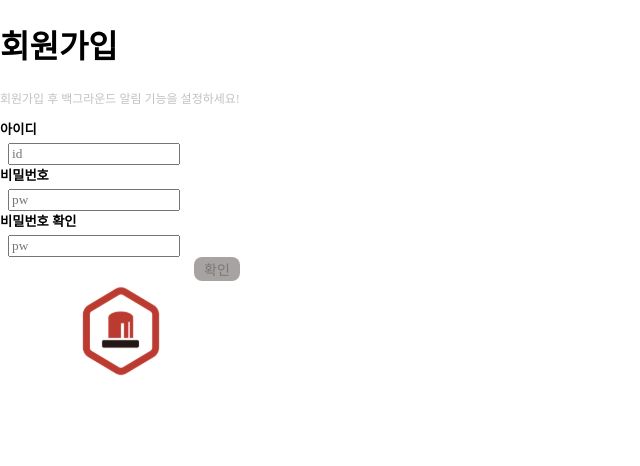
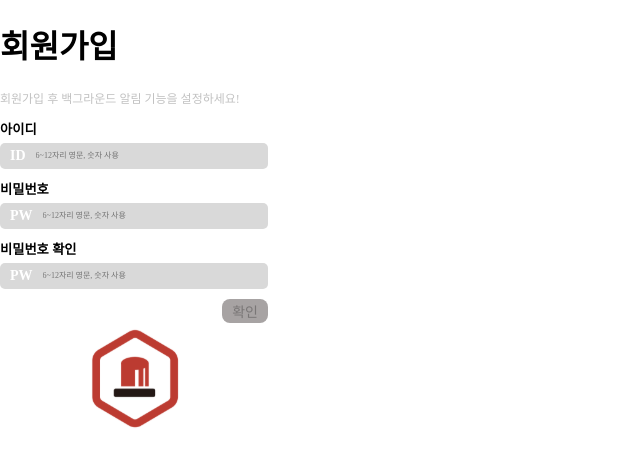
Before and after one commit to bbiyongbbiyong/bbiyong-front, a React (Create React App) app: page /join in a window 1280 px wide. Shown: the top 466 px of the page, without its empty margins (0-640 px from the left). Built offline with nearby package versions, Linux system fonts and the light colour scheme; a web font is replaced by a local one.

Commit message:
feat(Signup): TextInput 컴포넌트 적용

```diff
--- a/src/pages/Signup.jsx
+++ b/src/pages/Signup.jsx
@@ -3,6 +3,7 @@ import React, { useState } from 'react';
 import logo from '../assets/serviceLogo.svg';
 
 import '../css/Signup.css';
+import TextInput from '../components/TextInput';
 
 const Signup = () => {
   const [id, setId] = useState();
@@ -44,15 +45,30 @@ const Signup = () => {
 
       <form id="signup-input-container" onSubmit={onSubmit}>
         <h5> 아이디 </h5>
-        <input placeholder="id" onChange={handleID} pattern="[a-z\d]{6,12}" />
+        <TextInput
+          label="ID"
+          placeholder="6~12자리 영문, 숫자 사용"
+          pattern="[a-z\d]{6,12}"
+          onChange={handleID}
+        />
 
         <h5> 비밀번호 </h5>
-        <input placeholder="pw" type="password" onChange={handlePW} pattern="[a-z\d]{6,12}" />
+        <TextInput
+          label="PW"
+          placeholder="6~12자리 영문, 숫자 사용"
+          type="password"
+          pattern="[a-z\d]{6,12}"
+          onChange={handlePW}
+        />
 
         <h5> 비밀번호 확인 </h5>
         {confirmPw && !isPasswordMatched && <p> 비밀번호가 일치하지 않습니다</p>}
-        <input placeholder="pw" type="password" onChange={handleConfirmPW} />
-
+        <TextInput
+          label="PW"
+          placeholder="6~12자리 영문, 숫자 사용"
+          type="password"
+          onChange={handleConfirmPW}
+        />
         <div id="submit-button-container">
           <button disabled={!isSignupValid}> 확인 </button>
         </div>
```
